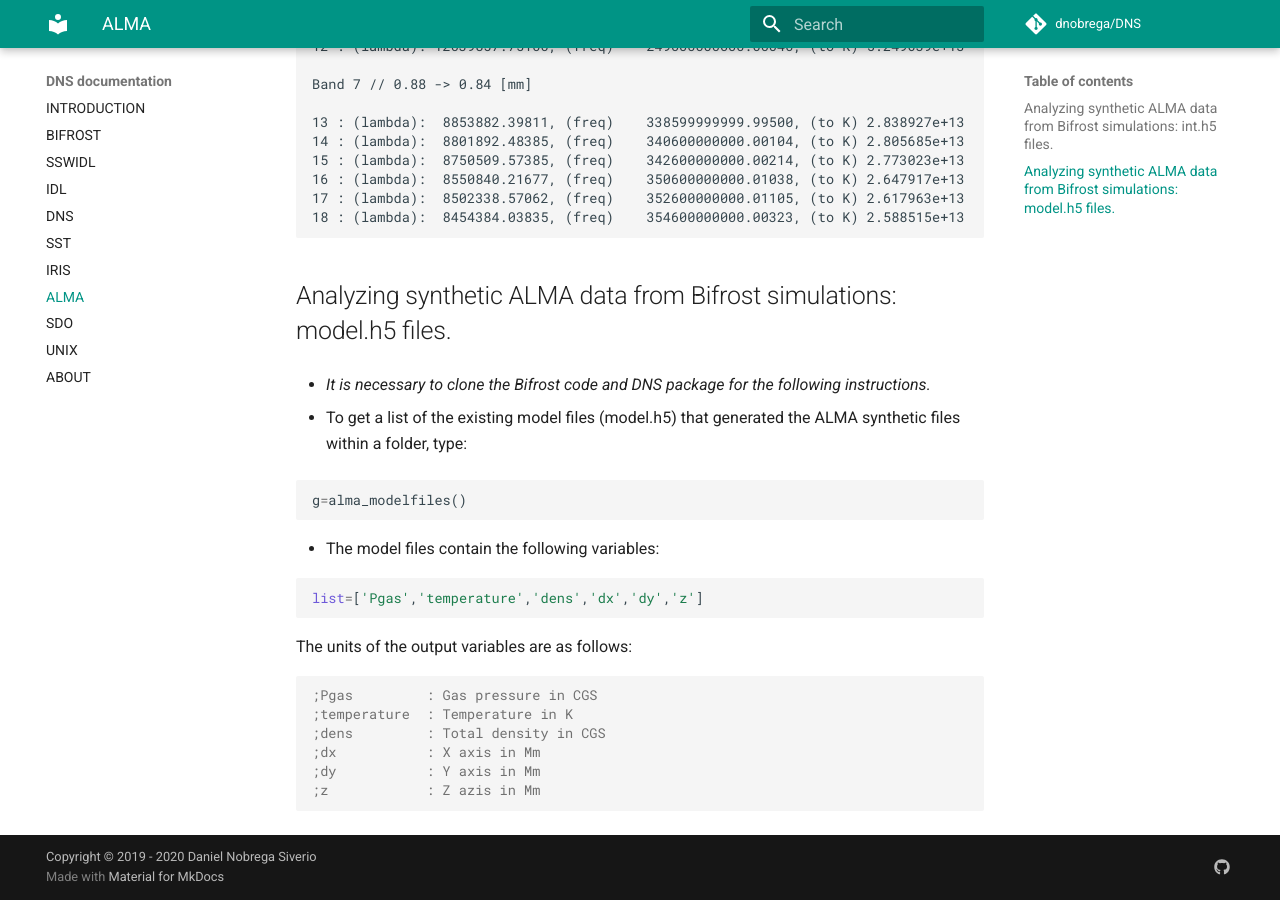
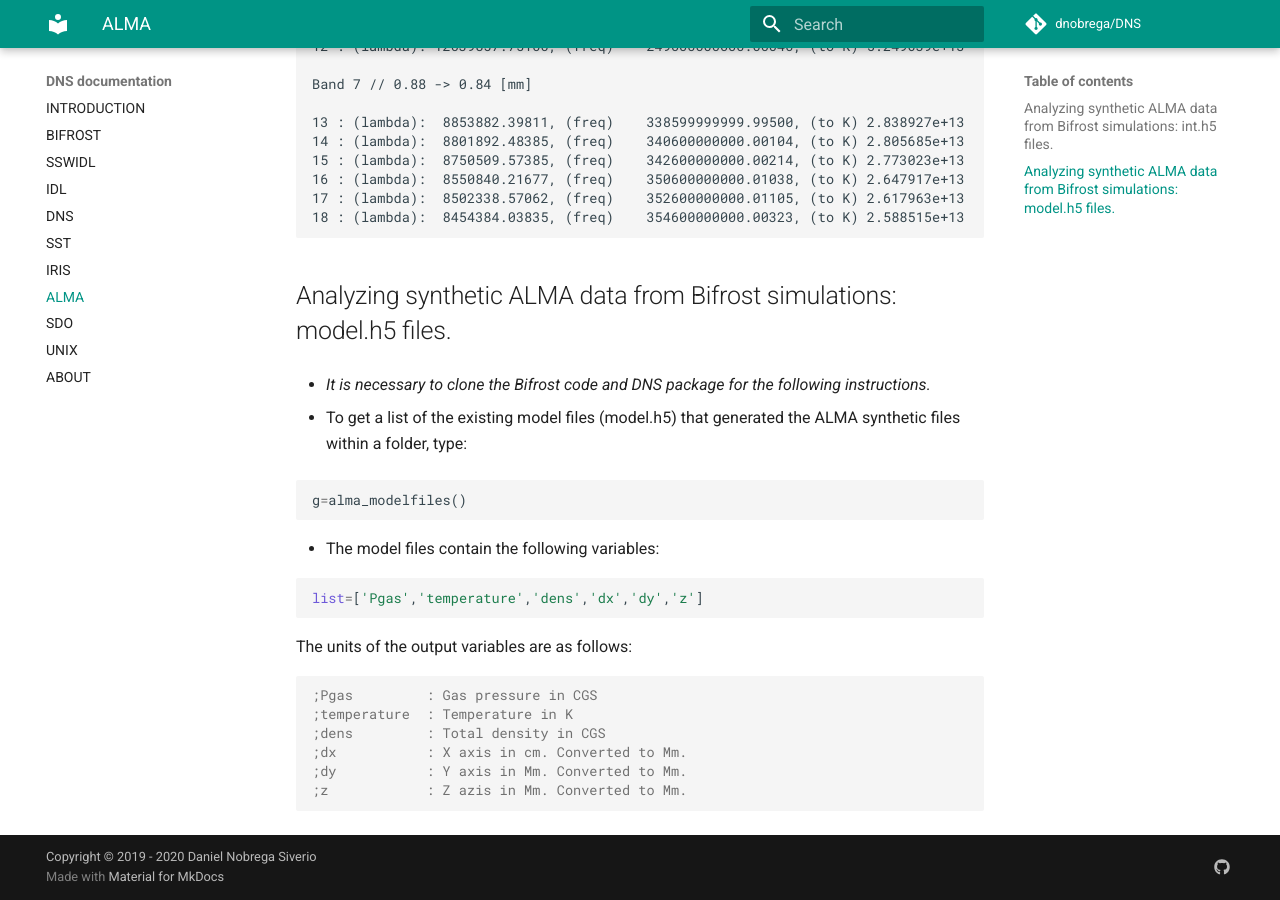
Before and after one commit to dnobrega/DNS, an MkDocs documentation site: the page built from docs/ALMA.md, in a window 1280 px wide and 900 px high, scrolled down 1315 px. Built offline with MkDocs 1.6.1 and Material for MkDocs 9.7.7, drawn with Linux system fonts in a browser that asks for light colours; comment, search, counter and statistics services are not loaded.

Commit message:
Update ALMA.md

````diff
--- a/docs/ALMA.md
+++ b/docs/ALMA.md
@@ -80,7 +80,7 @@ The units of the output variables are as follows:
 ;Pgas         : Gas pressure in CGS
 ;temperature  : Temperature in K
 ;dens         : Total density in CGS
-;dx           : X axis in Mm
-;dy           : Y axis in Mm
-;z            : Z azis in Mm
+;dx           : X axis in cm. Converted to Mm.
+;dy           : Y axis in Mm. Converted to Mm.
+;z            : Z azis in Mm. Converted to Mm.
 ```
````
